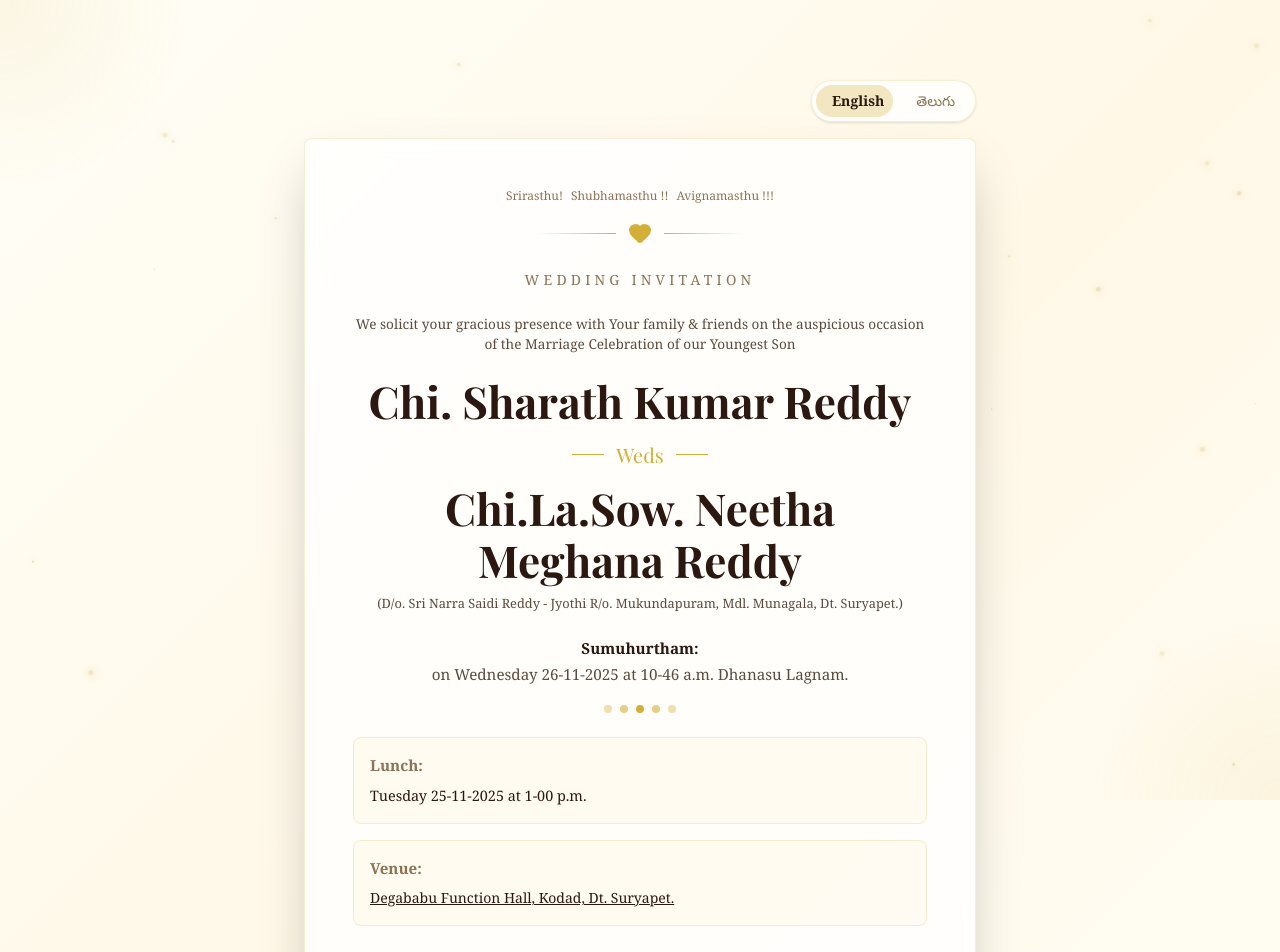
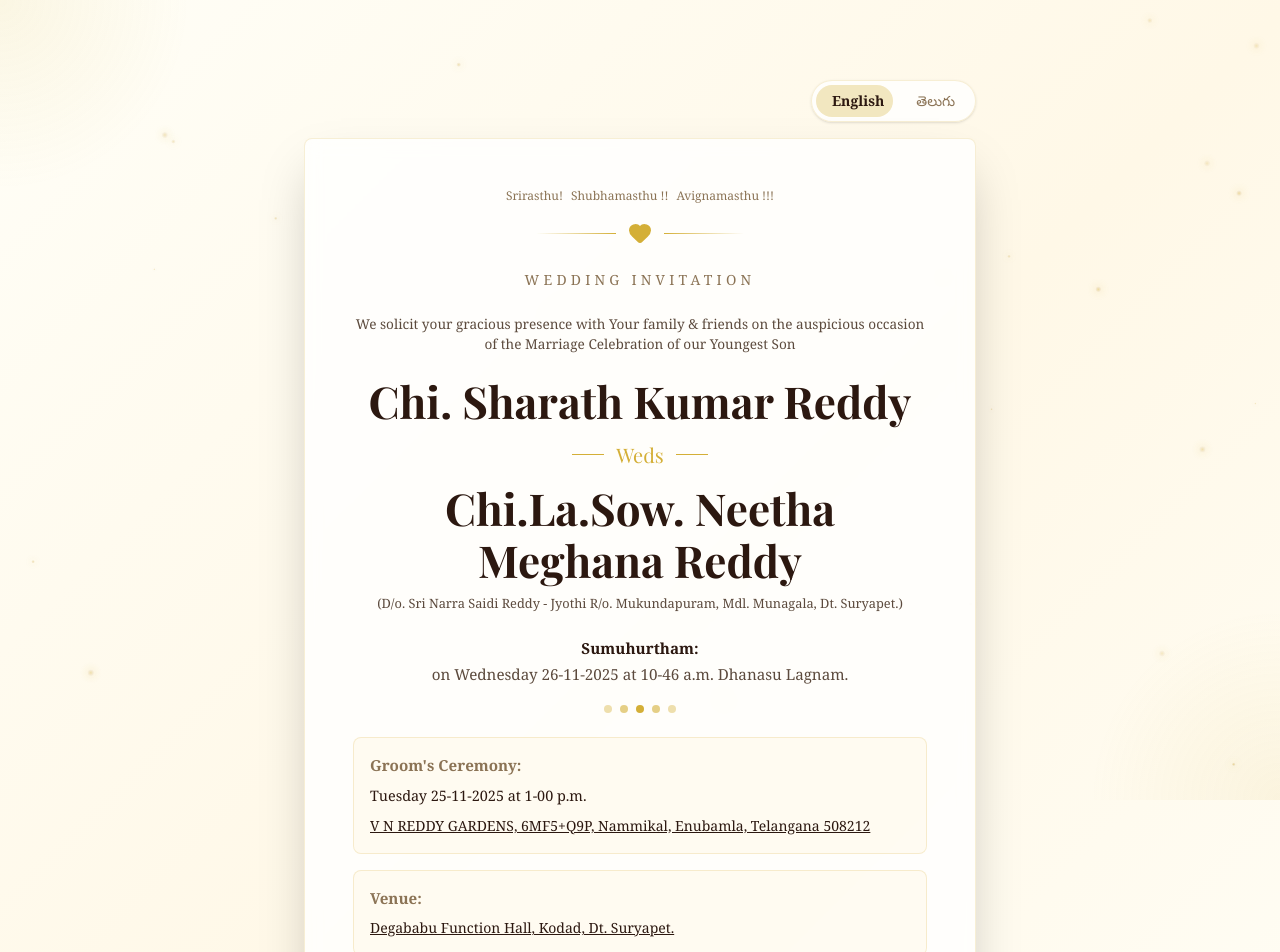
Before and after one commit to shashanka2a/engagement-invitation-card, a Next.js app: page / in a window 1280 px wide. Shown: the top 952 px of the page. Built offline with nearby package versions, Linux system fonts and the light colour scheme.

Commit message:
update:2

```diff
--- a/src/App.tsx
+++ b/src/App.tsx
@@ -18,9 +18,9 @@ const content = {
     brideParents: '(D/o. Sri Narra Saidi Reddy - Jyothi R/o. Mukundapuram, Mdl. Munagala, Dt. Suryapet.)',
     sumuhurtham: 'Sumuhurtham:',
     sumuhurthamTime: 'on Wednesday 26-11-2025 at 10-46 a.m. Dhanasu Lagnam.',
-    lunch: 'Lunch:',
-    lunchTime: 'Tuesday 25-11-2025 at 1-00 p.m.',
-    lunchVenue: 'V.N. Reddy Function Hall, Dandumaisamma Temple, Nimmikal, Mdl. Athmakur (s), Dt. Suryapet.',
+    groomCeremony: "Groom's Ceremony:",
+    groomCeremonyTime: 'Tuesday 25-11-2025 at 1-00 p.m.',
+    groomCeremonyVenue: 'V N REDDY GARDENS, 6MF5+Q9P, Nammikal, Enubamla, Telangana 508212',
     venue: 'Venue:',
     venueName: 'Degababu Function Hall, Kodad, Dt. Suryapet.',
     invitedBy: 'Invited by',
@@ -38,9 +38,9 @@ const content = {
     brideParents: '(సూర్యాపేట జి॥, మునగాల మం॥, ముకుందాపురం వా॥లు శ్రీ నర్రాసైది రెడ్డి - జ్యోతి గార్ల ఏకైక పుత్రిక) తో',
     sumuhurtham: 'సుముహూర్తం:',
     sumuhurthamTime: 'తేది. 26-11-2025 బుధవారం ఉ॥గం॥ 10-46ని.లకు',
-    lunch: 'విందు:',
-    lunchTime: 'ది. 25-11-2025 మంగళవారం మ॥ 1-00 లకు',
-    lunchVenue: 'V.N. రెడ్డి ఫంక్షన్ హాల్, దండుమైసమ్మ గుడిదగ్గర, గ్రా॥ నెమ్మికల్, మం॥ ఆత్మకూరు(ఎస్), జి॥ సూర్యాపేట.',
+    groomCeremony: 'వరుని వేడుక:',
+    groomCeremonyTime: 'ది. 25-11-2025 మంగళవారం మ॥ 1-00 లకు',
+    groomCeremonyVenue: 'V N REDDY GARDENS, 6MF5+Q9P, నమ్మికల్, ఎనుబమ్ల, తెలంగాణ 508212',
     venue: 'వివాహ వేదిక :',
     venueName: 'దేగబాబు ఫంక్షన్ హాల్ కోదాడ, జి|| సూర్యాపేట.',
     invitedBy: 'మీ ఆగమనాభిలాషులు :',
@@ -55,7 +55,11 @@ export default function App() {
   const t = content[language];
 
   const handleVenueClick = () => {
-    window.open('https://maps.app.goo.gl/G2XARim27wVUCk7W9', '_blank');
+    window.open('https://maps.app.goo.gl/kVRARJCbSHXvBGVXA', '_blank');
+  };
+
+  const handleGroomCeremonyClick = () => {
+    window.open('https://maps.app.goo.gl/kVRARJCbSHXvBGVXA', '_blank');
   };
 
   return (
@@ -278,8 +282,12 @@ export default function App() {
               animate={{ opacity: 1 }}
               transition={{ delay: 0.9 }}
             >
-              {/* Lunch */}
+              {/* Groom's Ceremony */}
               <div className="bg-[#FFF8E7]/50 border border-[#D4AF37]/20 rounded-lg p-4">
+                <button
+                  onClick={handleGroomCeremonyClick}
+                  className="group w-full text-left"
+                >
                   <p style={{
                     fontFamily: 'Georgia, serif',
                     fontSize: '0.95rem',
@@ -287,15 +295,25 @@ export default function App() {
                     marginBottom: '0.5rem',
                     fontWeight: '600'
                   }}>
-                  {t.lunch}
+                    {t.groomCeremony}
                   </p>
                   <p style={{
                     fontFamily: 'Georgia, serif',
                     fontSize: '0.9rem',
-                  color: '#2C1810'
+                    color: '#2C1810',
+                    marginBottom: '0.5rem'
                   }}>
-                  {t.lunchTime}
+                    {t.groomCeremonyTime}
                   </p>
+                  <p className="underline group-hover:text-[#D4AF37] transition-colors" style={{
+                    fontFamily: 'Georgia, serif',
+                    fontSize: language === 'te' ? '0.85rem' : '0.875rem',
+                    color: '#2C1810',
+                    lineHeight: '1.5'
+                  }}>
+                    {t.groomCeremonyVenue}
+                  </p>
+                </button>
               </div>
 
               {/* Venue */}
```
Lines whose indentation alone changed are shown as unchanged.
